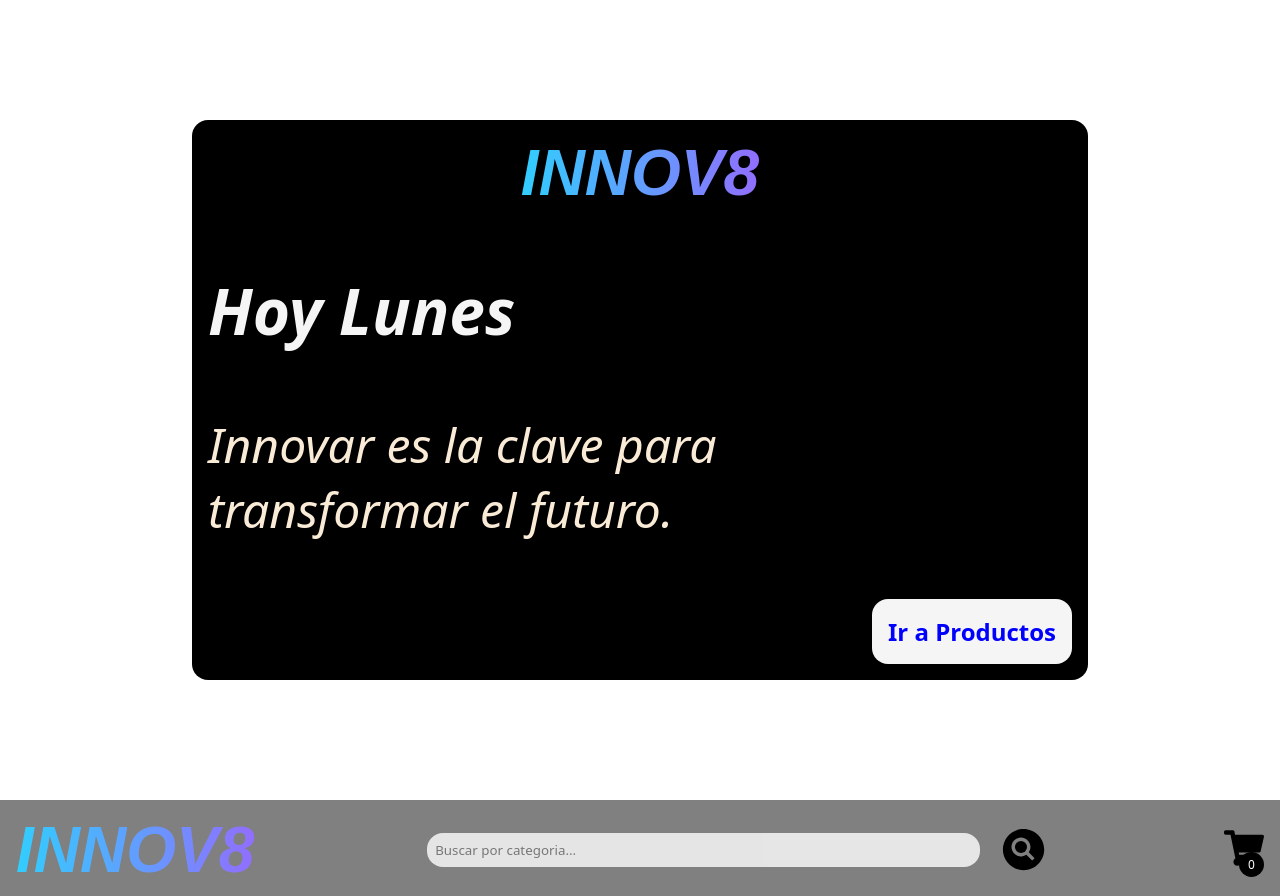
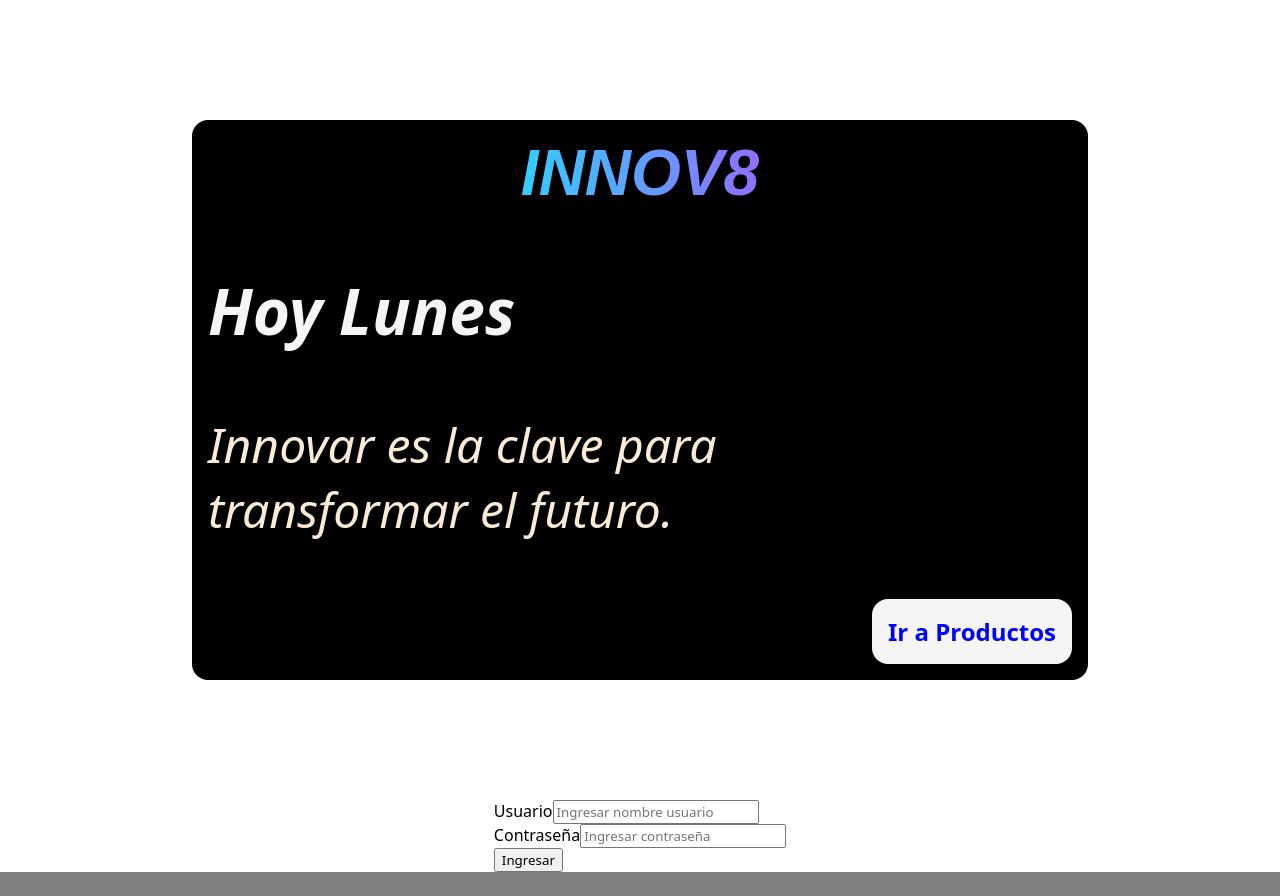
Before and after one commit to jossaugusto/Proyecto-PC, a React (Vite) app: page / in a window 1280 px wide. Shown: the top 896 px of the page. Built offline with nearby package versions, Linux system fonts and the light colour scheme.

Commit message:
formulario terminado

```diff
--- a/package.json
+++ b/package.json
@@ -25,6 +25,6 @@
     "eslint-plugin-react-hooks": "^5.1.0-rc.0",
     "eslint-plugin-react-refresh": "^0.4.9",
     "globals": "^15.9.0",
-    "vite": "^5.4.1"
+    "vite": "^5.4.2"
   }
 }
--- a/src/App.css
+++ b/src/App.css
@@ -7,6 +7,7 @@
 }
 
 .containerPag {
+
   display: flex;
   flex-direction: column;
   justify-content: center;
--- a/src/App.jsx
+++ b/src/App.jsx
@@ -2,11 +2,12 @@ import "./App.css";
 import "./css/Pie.css";
 import Inicio from "./componentes/Inicio";
 import EquiposT from "./componentes/EquiposT";
-
+import Login from "./componentes/Login";
 function App() {
   return (
     <div className="containerPag">
       <Inicio />
+      <Login/>
       <EquiposT />
     </div>
   );
--- /dev/null
+++ b/src/componentes/FormularioRegistro.jsx
@@ -0,0 +1,65 @@
+import React, { useState } from "react";
+import Login from "./Login";
+
+function FormularioRegistro() {
+    const [registrado, setRegistrado] = useState(false);
+
+    const handleSubmit = (event) => {
+        event.preventDefault();
+
+        const usuario = event.target.usuario.value;
+        const contraseña = event.target.contraseña.value;
+        const contraseñaV = event.target.contraseñaV.value;
+        const correo = event.target.correo.value;
+        const tos = event.target.tos.checked;
+
+        if (!/^u\d{5}$/.test(usuario)) {
+            alert('El usuario debe comenzar con "u" seguido de 5 dígitos');
+            return;
+        }
+        if (!/^(?=.*\d)(?=.*[A-Z])(?=.*[@$*]).*$/.test(contraseña)) {
+            alert("La contraseña debe tener al menos un número, una mayúscula y un carácter especial");
+            return;
+        }
+        if (contraseña !== contraseñaV) {
+            alert("Las contraseñas no coinciden");
+            return;
+        }
+        if (!/\S+@\S+\.\S+/.test(correo)) {
+            alert("Por favor ingrese un correo válido");
+            return;
+        }
+        if (!tos) {
+            alert("Debe aceptar los términos y condiciones del servicio");
+            return;
+        }
+        alert("Bienvenido");
+        setRegistrado(true);
+    };
+        if (registrado) {
+            return <Login />;
+        }
+
+    return (
+        <form onSubmit={handleSubmit}>
+            {[
+                { label: "Usuario", type: "text", id: "iusuario", name: "usuario", placeholder: "Ingrese Usuario" },
+                { label: "Contraseña", type: "password", id: "icontraseña", name: "contraseña", placeholder: "Ingrese Contraseña" },
+                { label: "Repita Contraseña", type: "password", id: "icontraseñaV", name: "contraseñaV", placeholder: "Repita Contraseña" },
+                { label: "Correo Electrónico", type: "email", id: "icorreo", name: "correo", placeholder: "Ingrese Correo Electrónico" }
+            ].map(({ label, ...inputProps }, index) => (
+                <div key={index}>
+                    <label htmlFor={inputProps.id}>{label}</label>
+                    <input {...inputProps} />
+                </div>
+            ))}
+            <div>
+                <input type="checkbox" id="itos" name="tos" />
+                <label htmlFor="itos">¿Acepta los términos y condiciones del servicio?</label>
+            </div>
+            <button type="submit">Registrar</button>
+        </form>
+    );
+}
+
+export default FormularioRegistro;
--- /dev/null
+++ b/src/componentes/Login.jsx
@@ -0,0 +1,73 @@
+import { useState } from 'react'
+
+import FormularioRegistro from "./FormularioRegistro";
+
+
+const usuarios = [
+    { nombreUsuario: 'usuario1', contrasena: 'contraseña1' },
+    { nombreUsuario: 'usuario2', contrasena: 'contraseña2' },
+    { nombreUsuario: 'usuario3', contrasena: 'contraseña3' },
+    { nombreUsuario: 'usuario4', contrasena: 'contraseña4' },
+    { nombreUsuario: 'usuario5', contrasena: 'contraseña5' }
+]
+let intento = 0
+
+
+const Login = () => {
+    const [nombreUsuario, setNombreUsuario] = useState('')
+    const [contrasena, setContrasena] = useState('')
+    const [mostrarRegistro, setMostrarRegistro] = useState(false)
+
+    const handleSubmit = (event) => {
+        event.preventDefault()
+        const usuarioEncontrado = usuarios.find(
+            (usuario) => usuario.nombreUsuario === nombreUsuario && usuario.contrasena === contrasena
+        )
+        if (usuarioEncontrado) {
+            alert(`¡Bienvenido ${usuarioEncontrado.nombreUsuario}`)
+        } else {
+            intento++
+            if (intento < 2) {
+                alert('Usuario y/o constraseña incorrectos')
+            } else {
+                alert('Credenciales incorrectas,por favor pasar a registrarse')
+                setMostrarRegistro(true)
+            }
+        }
+
+    }
+    return (
+        <div>
+            {!mostrarRegistro ? (
+                <form onSubmit={handleSubmit}>
+                    <div>
+                        <label htmlFor="iusuario">Usuario</label>
+                        <input
+                            type="texto"
+                            id="iusuario"
+                            name="nombreUsuario"
+                            placeholder="Ingresar nombre usuario"
+                            value={nombreUsuario}
+                            onChange={(e) => setNombreUsuario(e.target.value)}/>
+                    </div>
+                    <div>
+                        <label htmlFor="ipassword">Contraseña</label>
+                        <input
+                            type="password"
+                            id="ipassword"
+                            name="constraseña"
+                            placeholder="Ingresar contraseña"
+                            value={contrasena}
+                            onChange={(e) => setContrasena(e.target.value)}/>
+                    </div>
+                    <button type="submit">
+                        Ingresar
+                    </button>
+                </form>
+            ) : (
+                <FormularioRegistro />
+            )}
+        </div>
+    )
+}
+export default Login;
```
Also changed, not shown: 1 other file (tests, documents, lock files or other folders).
